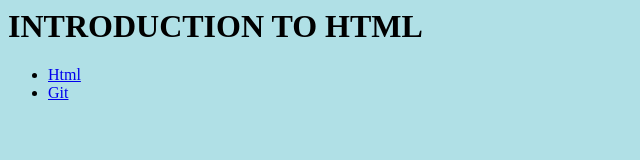
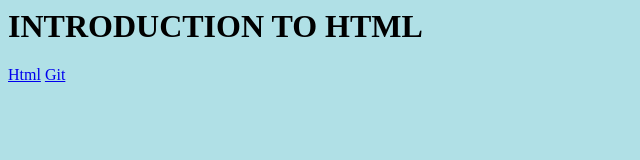
Before and after one commit to gautamshiva/gautamshiva.github.io, a plain HTML site: page index.html in a window 1280 px wide. Shown: the full height of the page, 0-640 px from the left. Drawn offline with Linux system fonts and the light colour scheme.

Commit message:
changes in html code

```diff
--- a/index.html
+++ b/index.html
@@ -1,6 +1,17 @@
 <doctype! html>
 <html>
 <head>
+<style>
+ul {
+    list-style-type: none;
+    margin: 0;
+    padding: 0;
+}
+
+li
+{
+    display: inline;}
+</style>
 </head>
 <body style="background-color:powderblue;">
 <h1 style="color:black;" > INTRODUCTION TO HTML</h1>
```
